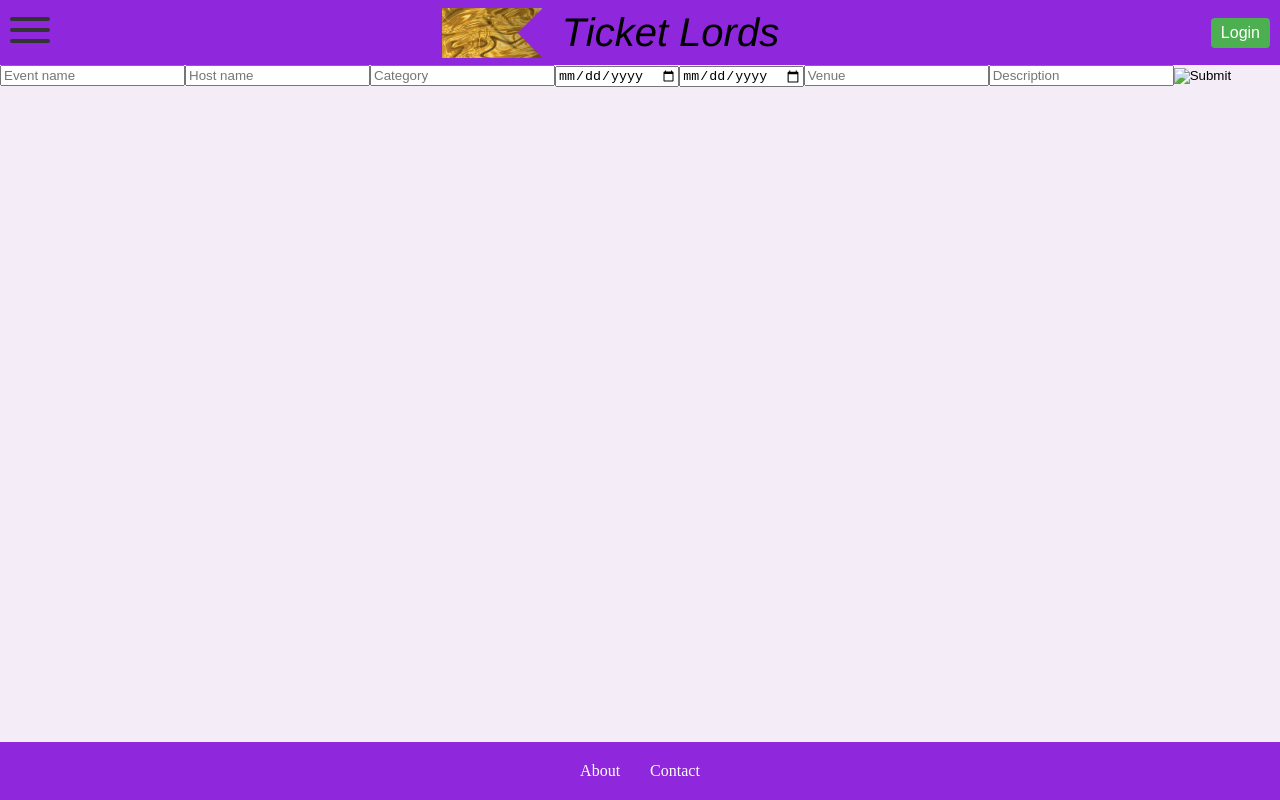
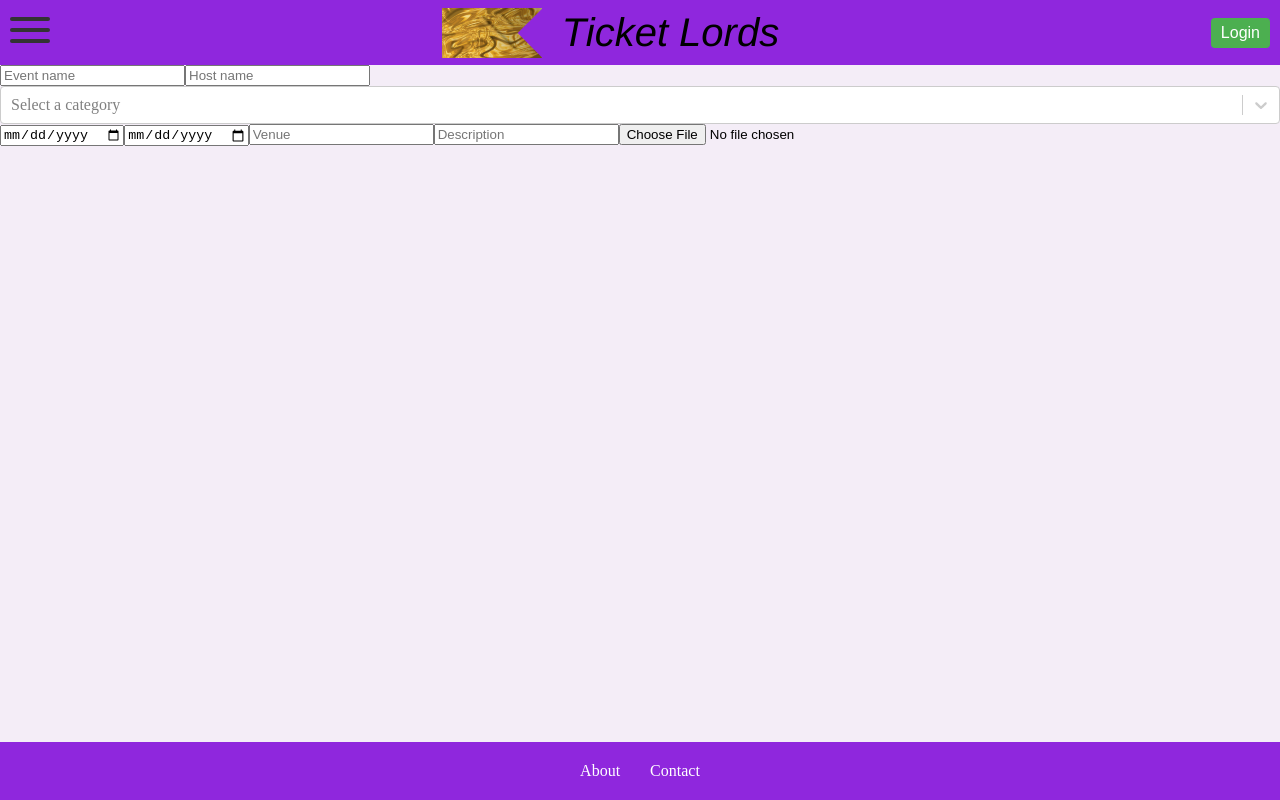
Before and after one commit to IDATA2301/idata2301-ticketlords-group4, a React (Vite) app: page /addevent in a window 1280 px wide. Built offline with nearby package versions, Linux system fonts and the light colour scheme; no server answers.

Commit message:
added logic for fetching categories from database

```diff
--- a/src/pages/addEventPage.tsx
+++ b/src/pages/addEventPage.tsx
@@ -1,10 +1,17 @@
 import "../css/addEvent.css";
-import {useRef} from "react";
+import type Category from "../util/dtos/Category.ts";
+import {useEffect, useRef, useState} from "react";
+import Select from "react-select";
+import {API_BASE_URL} from "../config.ts";
+
+type CategoryOption = { value: number; label: string };
 
 export default function AddEventPage() {
+  const [selectedCategory, setSelectedCategory] = useState<CategoryOption | null>(null);
+  const [categories, setCategories] = useState<CategoryOption[]>([]);
+
   const eventNameRef = useRef<HTMLInputElement>(null);
   const hostRef = useRef<HTMLInputElement>(null);
-  const categoryRef = useRef<HTMLInputElement>(null);
   const eventDateStartRef = useRef<HTMLInputElement>(null);
   const eventDateEndRef = useRef<HTMLInputElement>(null);
   const eventVenue = useRef<HTMLInputElement>(null);
@@ -12,13 +19,36 @@ export default function AddEventPage() {
   const imgPathUrl = useRef<HTMLInputElement>(null);
 
 
+  useEffect(() => {
+    const loadCategories = async () => {
+      try {
+      const response = await fetch(`${API_BASE_URL}/categories/`);
+      if (!response.ok) {
+        console.error("Failed to fetch categories");
+        return;
+      }
+      const data: Category[] = await response.json();
+      const formatted: CategoryOption[] = data.map(cat => ({
+        value: cat.categoryId,
+        label: cat.categoryName
+      }));
+      setCategories(formatted);
+    } catch (error) {
+        console.error("Error fetching categories:", error);
+      }
+    };
+    loadCategories();
+  }, []);
+
     return (
     <div className="add-event-page">
       <input type="text" ref={eventNameRef} placeholder="Event name"/>
 
       <input type="text" ref={hostRef} placeholder="Host name"/>
 
-      <input type="text" ref={categoryRef} placeholder="Category"/>
+      <Select options={categories}
+              onChange={option => setSelectedCategory(option as CategoryOption | null)}
+              placeholder="Select a category" isSearchable/>
 
       <input type="date" ref={eventDateStartRef} placeholder="Start date"/>
 
@@ -28,7 +58,7 @@ export default function AddEventPage() {
 
       <input type="text" ref={eventDescription} placeholder="Description" />
 
-      <input type="image" ref={imgPathUrl} />
+      <input type="file" ref={imgPathUrl} />
 
 
 
```
